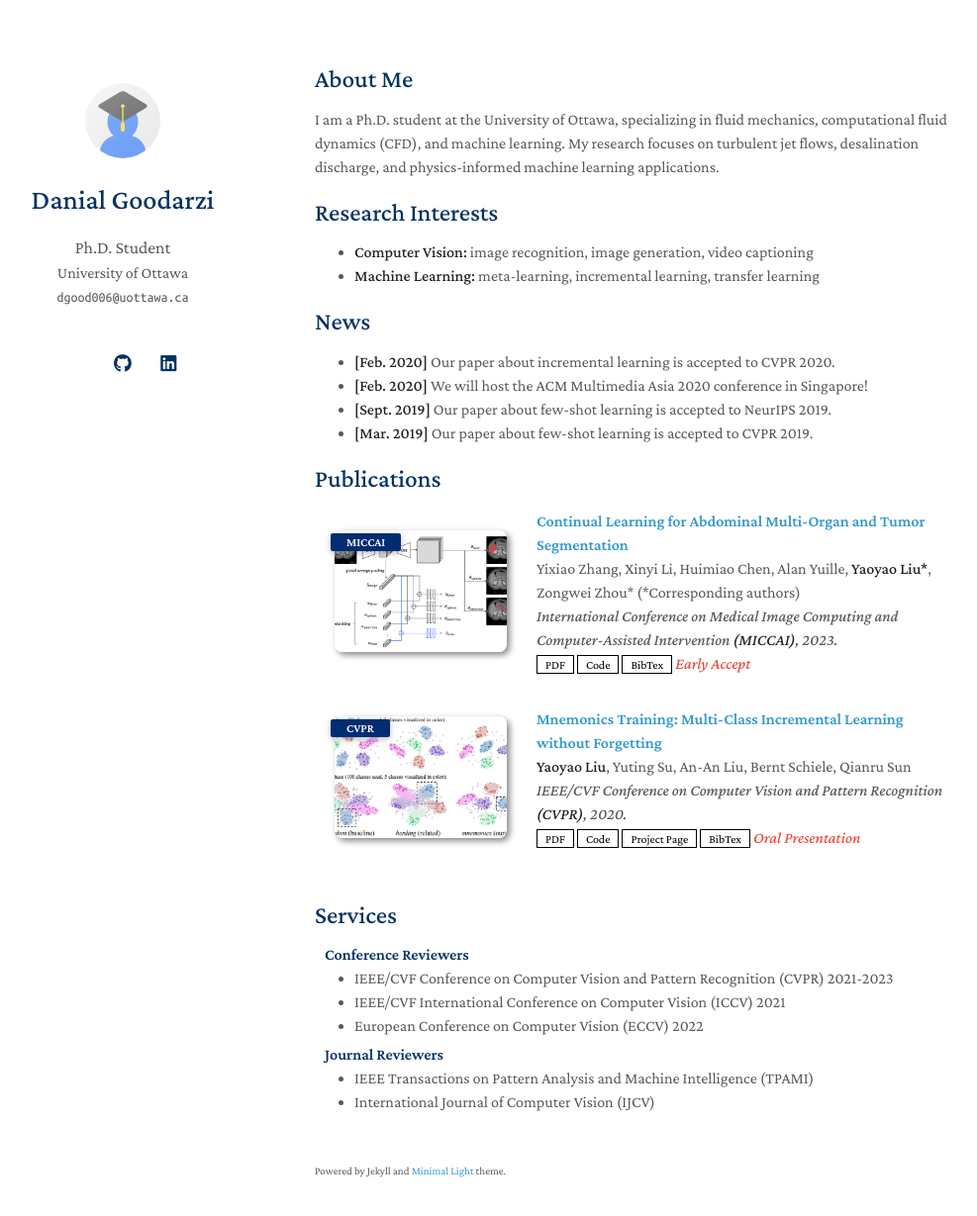
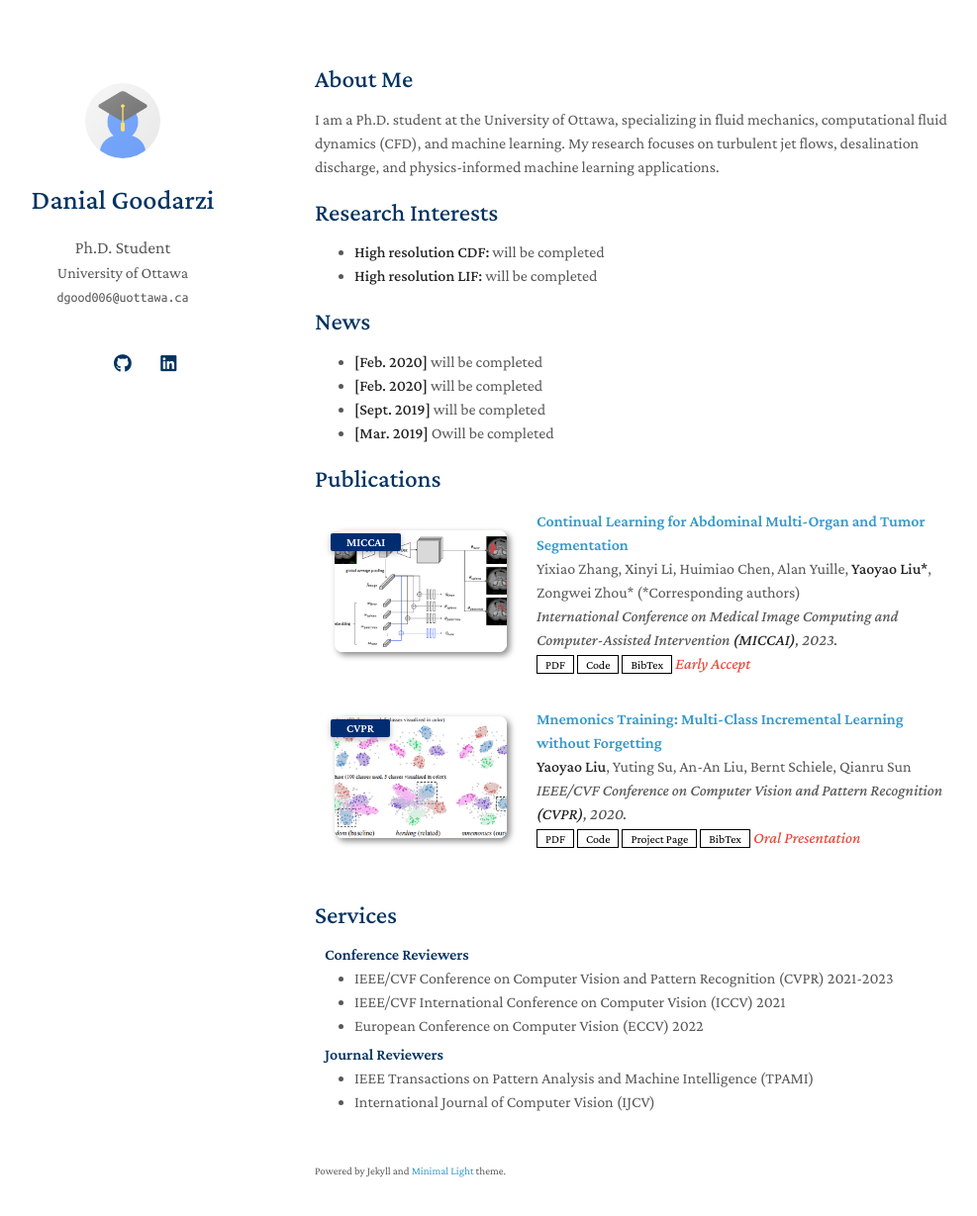
Before and after one commit to HydroCFD/HydroCFD.github.io, a Jekyll site: the page built from index.md, in a window 1280 px wide and 1264 px high. Shown: the top 1229 px of the window at 99% size, without its empty margins (152-1139 px from the left). Built offline with Jekyll 4.4.1, drawn with Linux system fonts in a browser that asks for light colours; a style sheet for code colours, icons or effects is not loaded; our own code applies the rules of GitHub Pages for plain Markdown files.

Commit message:
Update index.md

```diff
--- a/index.md
+++ b/index.md
@@ -8,15 +8,15 @@ I am a Ph.D. student at the University of Ottawa, specializing in fluid mechanic
 
 ## Research Interests
 
-- **Computer Vision:** image recognition, image generation, video captioning
-- **Machine Learning:** meta-learning, incremental learning, transfer learning
+- **High resolution CDF:** will be completed
+- **High resolution LIF:** will be completed
 
 ## News
 
-- **[Feb. 2020]** Our paper about incremental learning is accepted to CVPR 2020.
-- **[Feb. 2020]** We will host the ACM Multimedia Asia 2020 conference in Singapore!
-- **[Sept. 2019]** Our paper about few-shot learning is accepted to NeurIPS 2019.
-- **[Mar. 2019]** Our paper about few-shot learning is accepted to CVPR 2019.
+- **[Feb. 2020]** will be completed
+- **[Feb. 2020]** will be completed
+- **[Sept. 2019]** will be completed
+- **[Mar. 2019]** Owill be completed
 
 {% include_relative _includes/publications.md %}
 
```
